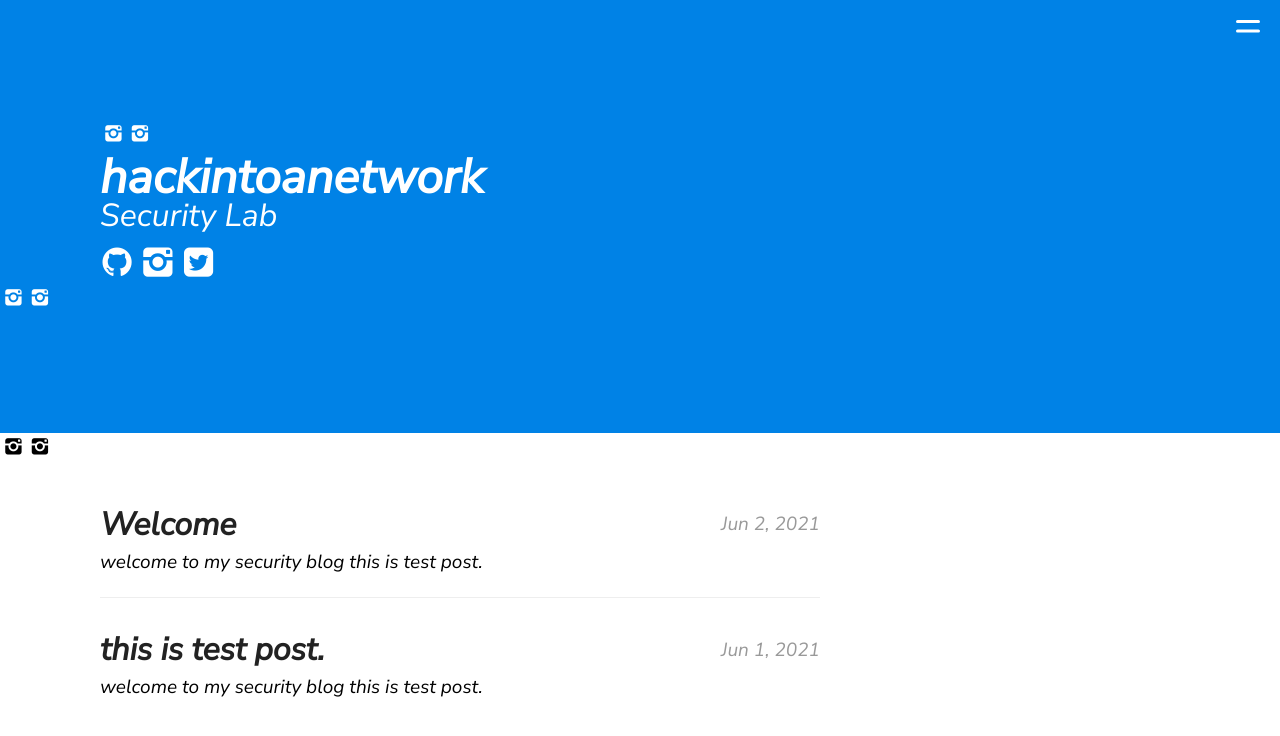
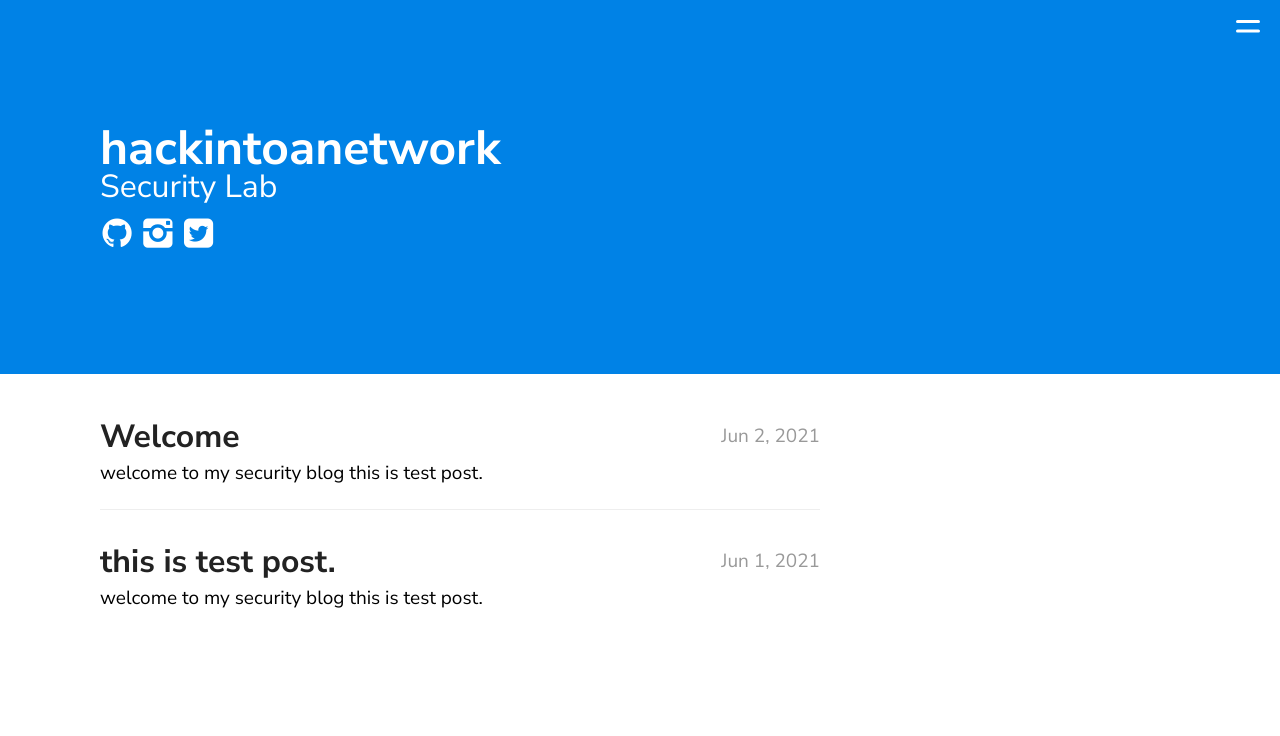
Before and after one commit to Developers-Official/hackintoanetwork.github.io, a Jekyll site: the page built from index.md, in a window 1280 px wide. Shown: the top 736 px of the page. Built offline with Jekyll 4.4.1, drawn with Linux system fonts in a browser that asks for light colours; nearby versions of some CDN libraries.

Commit message:
Update nav.html

```diff
--- a/_includes/nav.html
+++ b/_includes/nav.html
@@ -16,7 +16,7 @@
 	</ul>
 	<label class="social-font">
 		<i class="fab fa-github"></i>
-		<i class="icon-instagram"><i class="icon-instagram"><i class="fab fa-instagram"></i>
+		<i class="fab fa-instagram"></i>
 		<i class="fab fa-twitter-square"></i>
       	</label>
 </div>
```
